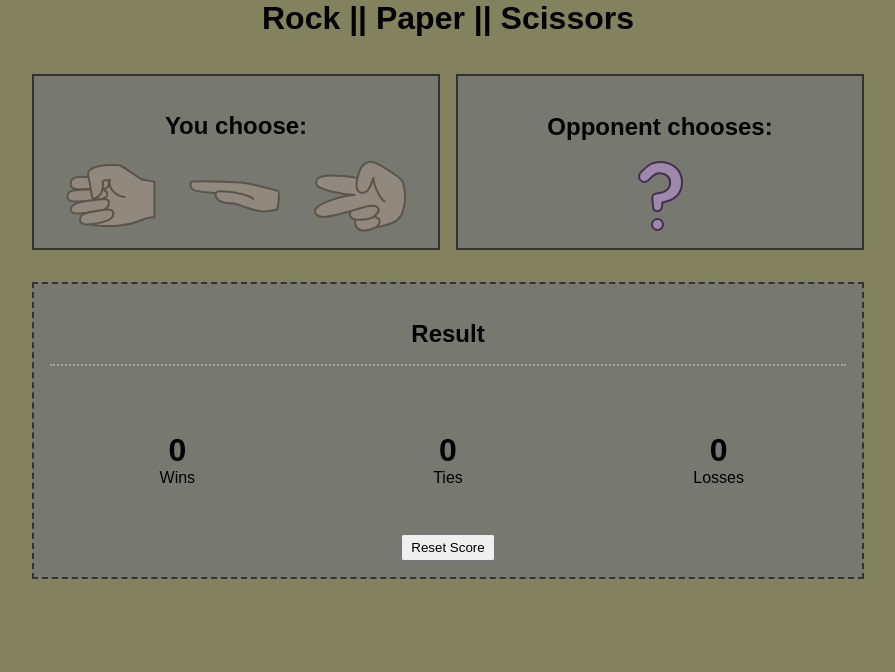
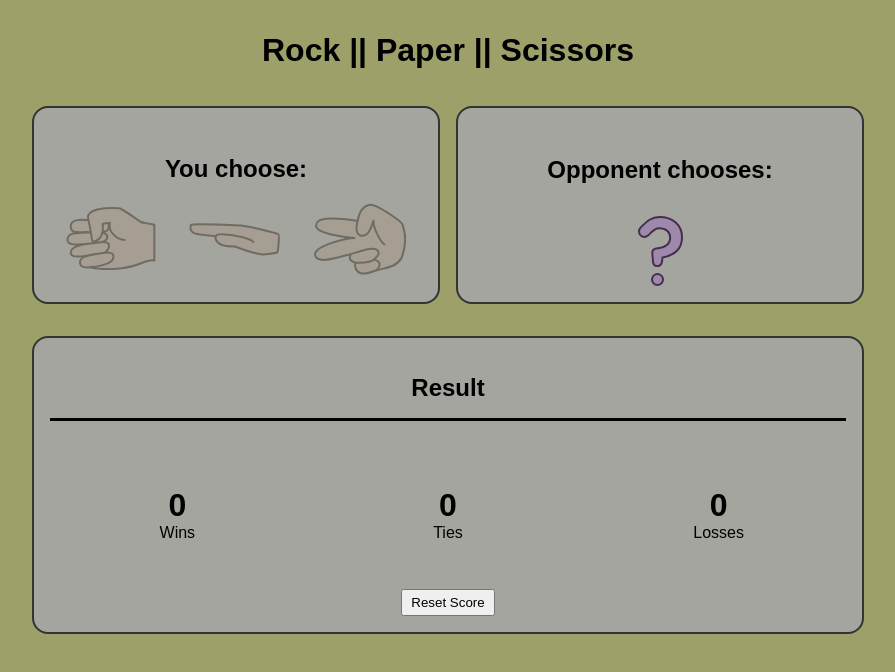
Before and after one commit to cpsoucy/rps, a plain HTML site: page index.html in a window 1280 px wide. Shown: the whole page, without its empty margins (192-1087 px from the left). Drawn offline with Linux system fonts and the light colour scheme.

Commit message:
tweaked overall styling, used slightly nicer colors

```diff
--- a/CSS/style.css
+++ b/CSS/style.css
@@ -1,94 +1,117 @@
 /* Checklist:
-    1) Add media queries, ensure screen looks nice at half screen and especially at mobile view;
-    2) Remove dotted line pattern, replace with something else, bold line? Change line color? etc;
-    3) Make it so when the opponent is choosing an option, the text "Opponent chooses" doesn't center, and stays where it is at start;
-    4) Find nice background/foreground colors that complement each other well;
-    5) Fix title, make it look nice;
-    6) Smooth sharp edges on all three boxes, round corners;
-    7) Change sizing of boxes, make it look more proportional and fit better on one screen properly;
-    8) Change score counter styling?
+    1) Make it so when the opponent is choosing an option, the text "Opponent chooses" doesn't center, and stays where it is at start;
+    2) Find nice background/foreground colors that complement each other well;
+    3) Fix title, make it look nice;
+    4) Change sizing of boxes, make it look more proportional and fit better on one screen properly;
+    5) does new sizing work with mobile view? In mobile view make sure everything is small enough to fit onto one screen;
+    6) change spacing between boxes for mobile & full view;
+    7) Change score counter styling?
 */
 
 body {
   width: 65%;
   margin: auto;
-  background-color: #82835e;
+  background-color: #9da068;
 }
+
+h1 {
+  padding-top: 2rem;
+}
+
 h1, h2 {
   text-align: center;
+}
+
+h4 {
+  text-align: center;
+  font-size: x-large;
 }
 
 section {
   border: 2px solid #333;
   margin: 1rem 0;
   padding: 1rem;
-  background-color: rgb(119, 121, 113);
+  background-color: rgb(164, 165, 159);
 }
+
 main {
   display: grid;
   grid-template-columns: 1fr 1fr;
   grid-gap: 1rem;
 }
+
 main section {
+  border-radius: 1em;
   display: flex;
   flex-direction: column;
   justify-content: center;
   align-items: center;
 }
+
 .images {
   width: 100%;
   display: flex;
   justify-content: space-around;
   align-items: center;
 }
+
 .images img {
   opacity: 50%;
   transition: all .3s ease-in-out;
   cursor: pointer;
 }
+
 .images img:hover {
   opacity: 100%;
 }
+
 section.scoreboard {
-  border-style: dashed;
+  border-radius: 1em;
   display: grid;
   grid-template-columns: 1fr 1fr 1fr;
   grid-gap: 1rem;
 }
-@media screen and (max-width: 768px)  {
-  main {grid-template-columns: 1fr;}
-  main img {transform: scale(.9);}
-}
+
 #player_result {
-  border-bottom: 2px dotted #AAA;
+  border-bottom: solid;
   padding-bottom: 1rem;
   grid-column-start: 1;
   grid-column-end: 4;
 }
+
 .score {
   display: flex;
   flex-direction: column;
   justify-content: center;
   align-items: center;
 }
+
 #wins, #losses, #ties {
   font-size: 2rem;
   font-weight: 800;
   line-height: 1;
   margin-bottom: .25rem;
 }
+
 p.label {
   line-height: 1;
   margin-top: 0;
 }
+
 .reset {
   grid-column-start: 1;
   grid-column-end: 4;
   text-align: center;
   margin-top: 1rem;
 }
+
 .reset button {
   padding: .25rem .5rem;
   cursor: pointer;
   transition: all .3s ease-in-out;
 }
+
+@media screen and (max-width: 1000px)  {
+  main {grid-template-columns: 1fr;}
+  main img {transform: scale(.9);}
+}
--- a/index.html
+++ b/index.html
@@ -17,7 +17,7 @@
       </div>
     </section>
     <section class="ochoice">
-      <h2>Opponent chooses:</h2>
+      <h4>Opponent chooses:</h4>
       <img id="opponent_image" src="svg\mystery.svg" alt="">
     </section>
   </main>
```
